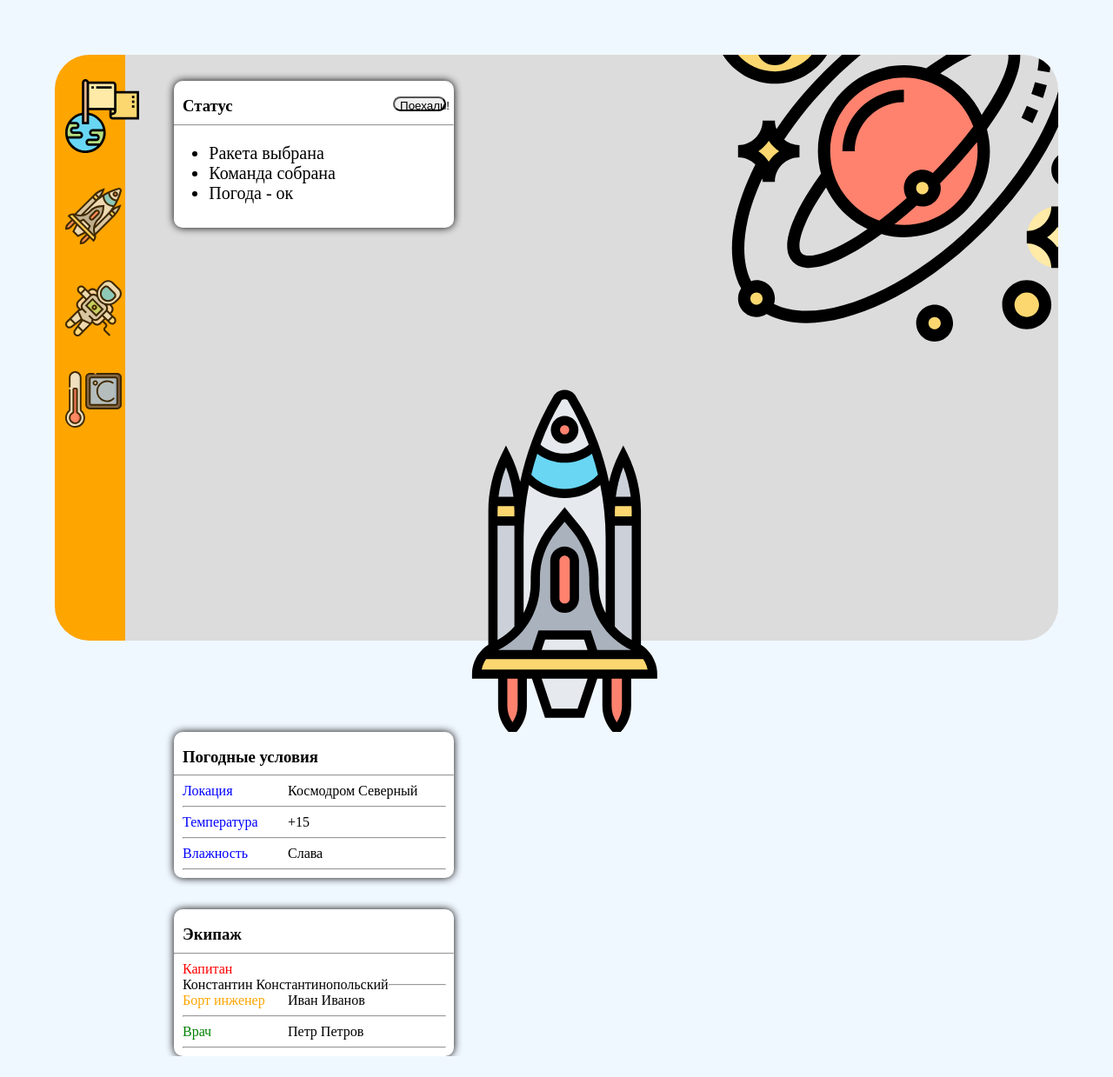
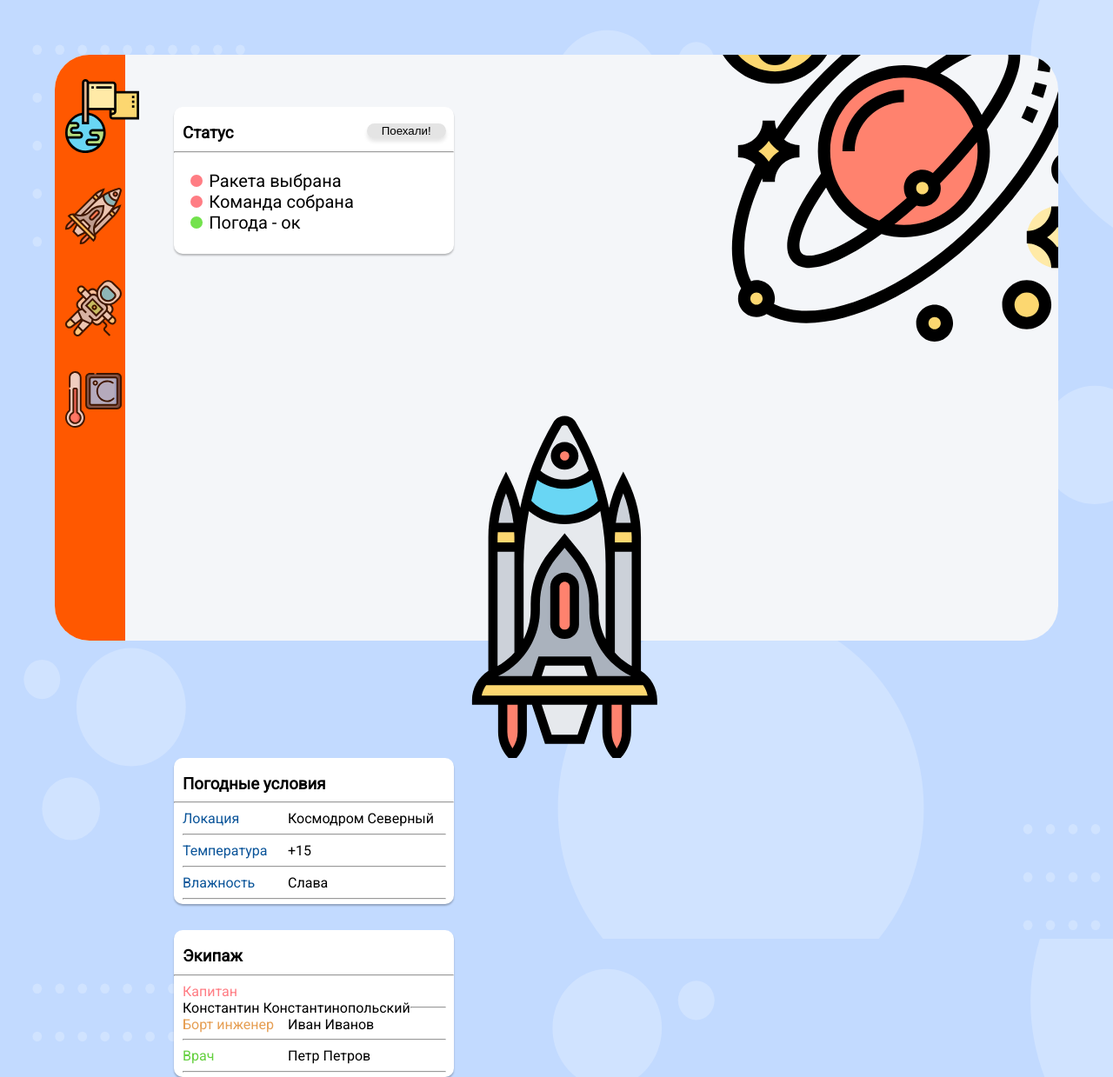
Before and after one commit to PewPewService/FrontendMashaev, a plain HTML site: page index.html in a window 1280 px wide. Shown: the whole page at 87% size. Before the commit the page ends 1215 px from the top, so only its background shows below. Drawn offline with nearby package versions, Linux system fonts and the light colour scheme.

Commit message:
made changes

```diff
--- a/index.html
+++ b/index.html
@@ -1,17 +1,18 @@
 <html>
 	<head>
 		<title> Space Oddity </title>
+		<meta charset="utf-8">
 		<link rel="stylesheet" type="text/css" href="style.css">
-		<script src='script.js'></script>
+		<link href="https://fonts.googleapis.com/css2?family=Roboto&display=swap" rel="stylesheet">
 	</head>
 
 	<body>
 		<div class="site-body">
 			<nav class="site-nav">
-				<p><img class="img img-clicked" src="img/1.svg" onclick="opChange(0)"></p>
-				<p><img class="img" src="img/2.svg" onclick="opChange(1)"></p>
-				<p><img class="img" src="img/3.svg" onclick="opChange(2)"></p>
-				<p><img class="img" src="img/4.svg" onclick="opChange(3)"></p>
+				<p><img class="navimg navimg-clicked" src="img/1.svg"></p>
+				<p><img class="navimg" src="img/2.svg"></p>
+				<p><img class="navimg" src="img/3.svg"></p>
+				<p><img class="navimg" src="img/4.svg"></p>
 			</nav>
 
 
@@ -22,17 +23,18 @@
 					<div class="block">
 						<div class="block-text">
 							<br><h3>Статус</h3>
-							<button>Поехали!</button>
+							<button class="goBtn">Поехали!</button>
 						</div>
 						<hr>
-						<ul>
-							<li> Ракета выбрана </li>
-							<li> Команда собрана </li>
-							<li> Погода - ок </li>
+						<ul class="stats">
+							<li >Ракета выбрана</li>
+							<li class="undone">Команда собрана </li>
+							<li class="done">Погода - ок </li>
 						</ul>
+
 					</div>
 						<div class="rocket">
-						</div><br><br>
+						</div>
 
 
 					<div class="block">
@@ -41,23 +43,24 @@
 						</div>
 						<hr>
 						<div class="block-text">
-							<text class="left">Локация</text><text class="right">Космодром Северный</text><br><hr>
-							<text class="left">Температура</text><text class="right">+15</text> <br><hr>
-							<text class="left">Влажность</text><text class="right">Слава</text> <br><hr>
-							<text class="left">Ветер</text><text class="right">5 м\с, СЗ</text>
+							<span class="left">Локация</span><span class="right">Космодром Северный</span><br><hr>
+							<span class="left">Температура</span><span class="right">+15</span> <br><hr>
+							<span class="left">Влажность</span><span class="right">Слава</span> <br><hr>
+							<span class="left">Ветер</span><span class="right">5 м\с, СЗ</span>
 						</div>
-					</div><br><br>
+					</div>
 
 					<div class="block">
 						<div class="block-text">
 							<br><h3>Экипаж</h3>
 						</div> <hr>
 
+
 						<div class="block-text">
-							<text class="left" style="color:red;">Капитан</text><text class="right">Константин Константинопольский</text><br><hr>
-							<text class="left" style="color:orange;">Борт инженер</text><text class="right">Иван Иванов</text><br><hr>
-							<text class="left" style="color:green;">Врач</text><text class="right">Петр Петров</text><br><hr>
-							<text class="left"">Космодесантник</text><text class="right">Анастасия Преображенская</text>
+							<span class="left captain">Капитан</span><span class="right">Константин Константинопольский</span><br><hr>
+							<span class="left engineer">Борт инженер</span><span class="right">Иван Иванов</span><br><hr>
+							<span class="left doctor">Врач</span><span class="right">Петр Петров</span><br><hr>
+							<span class="left marine">Космодесантник</span><span class="right">Анастасия Преображенская</span>
 
 						</div>
 
@@ -80,5 +83,7 @@
 
 
 		</div>
+		<script src="http://code.jquery.com/jquery-3.5.1.js"></script>
+		<script src='script.js'></script>
 	</body>
 </html>
--- a/script.js
+++ b/script.js
@@ -1,12 +1,25 @@
-function opChange(num){
-	let am = document.getElementsByClassName("img");
-	let pgs = document.getElementsByClassName("page");
-	for (let i=0; i<am.length; i++){
-		am[i].className="img";
-		pgs[i].className="page page-blocked";
-	}
-	am[num].className="img img-clicked";
-	pgs[num].className="page"
+var menus = document.querySelectorAll(".navimg");
+var contents = document.querySelectorAll(".page");
 
+$(document).ready(function(){
+    contents[0].style.display='block';
 
+    menus.forEach(
+        function(currentValue) {
+            currentValue.addEventListener("click", showPage);
+        }
+    );
+});
+
+function showPage(){
+    document.querySelector(".navimg-clicked").classList.remove("navimg-clicked");
+    this.classList.add("navimg-clicked");
+
+    var ind  = Array.prototype.indexOf.call(menus, this);
+    contents.forEach(
+        function(currentValue){
+            currentValue.style.display = "none";
+        }
+    );
+    contents[ind].style.display = "block";
 }
--- a/style.css
+++ b/style.css
@@ -1,12 +1,13 @@
 body{
-	background: AliceBlue;
+	font-family: 'Roboto', sans-serif;
+	background-image:url(img/background.svg);
 	padding: 55px 55px 55px 55px;
 }
 
 .site-body{
 	width:100%;
 	height:100%;
-	background: Gainsboro;
+	background: #F4F6F9;
 	position:center;
 	border-radius: 40px 40px 40px 40px;
 }
@@ -14,7 +15,7 @@ body{
 .site-nav{
 	width:7%;
 	height:100%;
-	background: orange;
+	background: #FF5800;
 	position:left;
 	float:left;
 	border-radius: 40px 0px 0px 40px;
@@ -26,16 +27,16 @@ body{
 	height:100%;
 }
 
-.img{
+.navimg{
 	padding:15%;
 	opacity:0.75;
 }
 
-.img:hover{
+.navimg:hover{
 	opacity:1;
 }
 
-.img-clicked{
+.navimg-clicked{
 	opacity:1;
 }
 
@@ -43,10 +44,11 @@ body{
 	width: 30%;
 	height:25%;
 	overflow:hidden;
-	box-shadow: 0 0 10px black;
+	box-shadow: 0px 2px 2px rgba(0, 0, 0, 0.25);
 	border-radius:10px 10px 10px 10px;
 	background: white;
 	margin-left: 10%;
+	margin-top: 30px;
 }
 
 .block-text{
@@ -59,12 +61,22 @@ ul{
 	font-size:20px;
 }
 
-button{
-	display:inline;
+.stats li{
+	list-style-image: url("img/red.svg");
+}
+
+.stats li:last-child{
+	list-style-image: url("img/green.svg");
+}
+
+.goBtn{
+	background: #E4E4E4;
 	float:right;
-	border-radius:10px 10px 10px 10px;
-	width:20%;
+	box-shadow: 0px 4px 4px rgba(0, 0, 0, 0.1);
+	border-radius: 10px;
+	border:none;
 	height:10%;
+	width:30%;
 }
 
 h3{
@@ -72,13 +84,29 @@ h3{
 }
 
 .left{
-	color:blue;
+	color:#0A5499;
 	float:left;
 	width:40%;
 }
 
 .right{
 	float:left;
+}
+
+.captain{
+	color: #FF7D84;
+}
+
+.engineer{
+	color: #E69F54;
+}
+
+.doctor{
+	color: #64D03F;
+}
+
+.marine{
+	color: #5A95F2;
 }
 
 .planet{
```
Also changed, not shown: img/background.svg (added), img/green.svg (added), img/red.svg (added).
